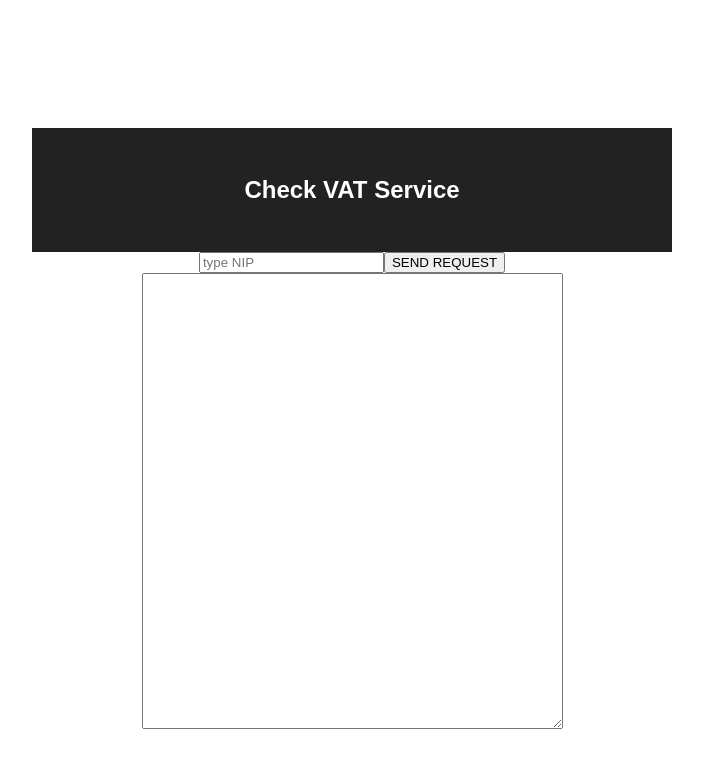
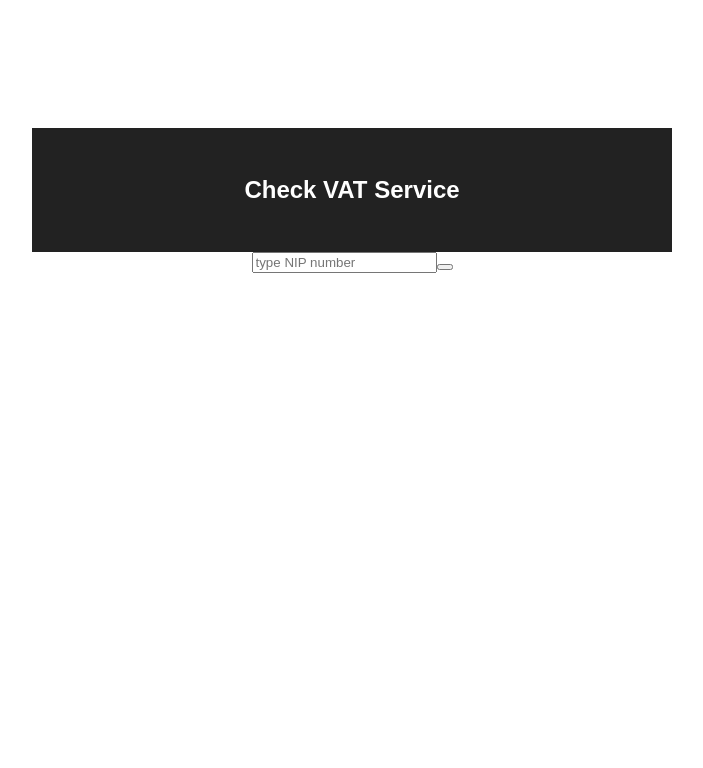
Before and after one commit to sledziu87/recruit, a React (Create React App) app: page / in a window 1280 px wide. Shown: the top 768 px of the page, without its empty margins (288-991 px from the left). Built offline with nearby package versions, Linux system fonts and the light colour scheme.

Commit message:
input - reorganization of Requests' part; create input to type NIP and handle it; backend - small correct

```diff
--- a/src/App.js
+++ b/src/App.js
@@ -1,6 +1,6 @@
 import React, { Component } from 'react';
 import './App.css';
-import InputComp from './InputComponent';
+import InputComp from './input/InputComponent';
 
 class App extends Component {
   render() {
--- a/src/InputComponent.js
+++ /dev/null
@@ -1,50 +0,0 @@
-import React from 'react';
-import './InputComponent.css';
-
-
-class InputComp extends React.Component {
-
-    constructor(props){
-        super (props);
-        this.state = {
-            data: [],
-            form: {
-                nip: ''
-            }
-        };
-
-        // this.onChange = this.onChange.bind(this);
-        this.handleClick = this.handleClick.bind(this);
-
-        }
-
-        handleClick(event){
-        event.preventDefault();
-        const dataLoader = new XMLHttpRequest();
-             dataLoader.open('GET', "http://localhost:3300/check-vat/9570868421");
-            dataLoader.onload = () => {
-                this.setState({data: dataLoader.responseText});
-            };
-            dataLoader.send(null);
-        }
-
-
-
-    render () {
-        const { data } = this.state;
-        return (
-          <div>
-              <form>
-                  <input type="text" placeholder="type NIP" name="nip" required="required" onChange={this.onChange} value={this.state.nip}/>
-                  <input type="button" value="SEND REQUEST" onClick={this.handleClick}/> {/* handleClick*/}
-              </form>
-              <textarea cols="50" rows="30" value={data}/> {/* place for imported info.  */}
-              {/* NEXT COMPO ? Modal for info from history */}
-          </div>
-
-        );
-    }
-}
-
-
-export default InputComp;
--- a/src/backend/client.js
+++ b/src/backend/client.js
@@ -19,7 +19,7 @@ module.exports = {
                             :(((result.name === '---') && (result.address === '---'))
                                 ? reject({ error: "incorrect NIP number"})
                                 : ((result.valid === false )
-                                    ? reject({ result: "That company is not VAT payer"})
+                                    ? reject({ outcome: "That company is not VAT payer"})
                                     : resolve(result)));
                     }));
             });
--- /dev/null
+++ b/src/input/InputComponent.js
@@ -0,0 +1,42 @@
+import React from 'react';
+import './InputComponent.css';
+
+
+class InputComp extends React.Component {
+    constructor(props){
+        super (props);
+        this.state = {
+            nip: ""
+        };
+
+        // this.onNipType = this.onNipType.bind(this);
+        // this.onClick = this.onClick.bind(this); just in case but not necessarily needed with this way of use
+
+    };
+
+    // to delete
+    onClick = (e) => {
+        e.preventDefault();
+
+            console.log((this.state.nip)," nip ")
+
+    };
+
+    onNipType = ({currentTarget: t}) => this.setState({nip: t.value});
+
+    render () {
+        return (
+            <div>
+                <input type="text" placeholder="type NIP number" name="nip" required="required" onChange={this.onNipType} value={this.state.nip} />
+                <button type="submit" onClick={this.onClick}/>
+                {/*add props to button - for get*/}
+
+                {console.log(this.state.nip)}
+            </div>
+
+        );
+    }
+}
+
+
+export default InputComp;
```
Also changed, not shown: src/Output.js (added), src/Output.scss (added), src/input/InputComponent.scss (added), 2 other files (tests, documents, lock files or other folders).
